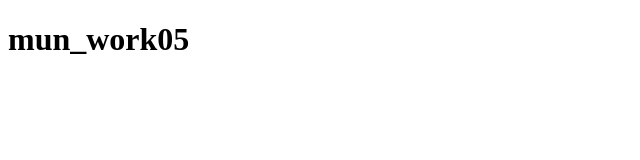
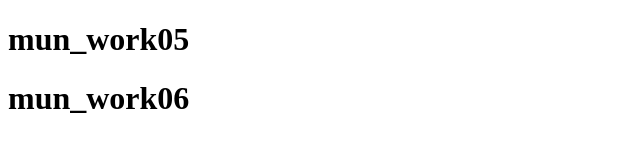
Before and after one commit to MatsubaraMasaru/team_workf, a plain HTML site: page mun.html in a window 1280 px wide. Shown: the whole page, without its empty margins (0-640 px from the left). Drawn offline with Linux system fonts and the light colour scheme.

Commit message:
yorosiku

```diff
--- a/mun.html
+++ b/mun.html
@@ -9,4 +9,6 @@
 <body>
     <h1>mun_work05</h1>
 </body>
+    <h1>mun_work06</h1>
+</body>
 </html>
```
